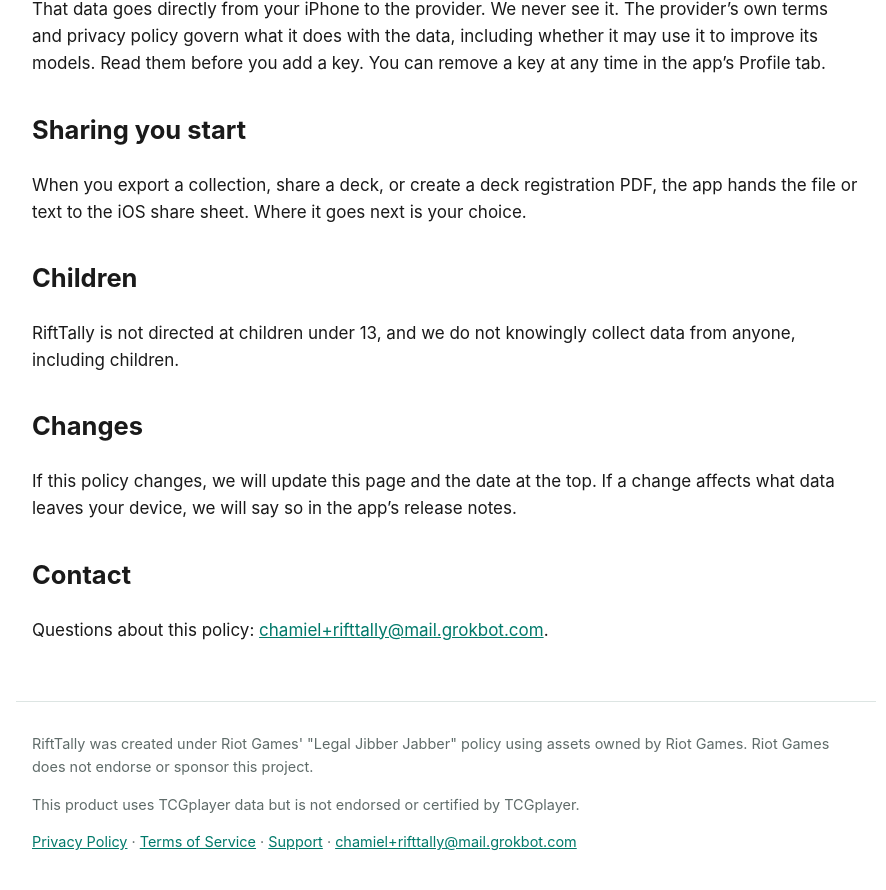
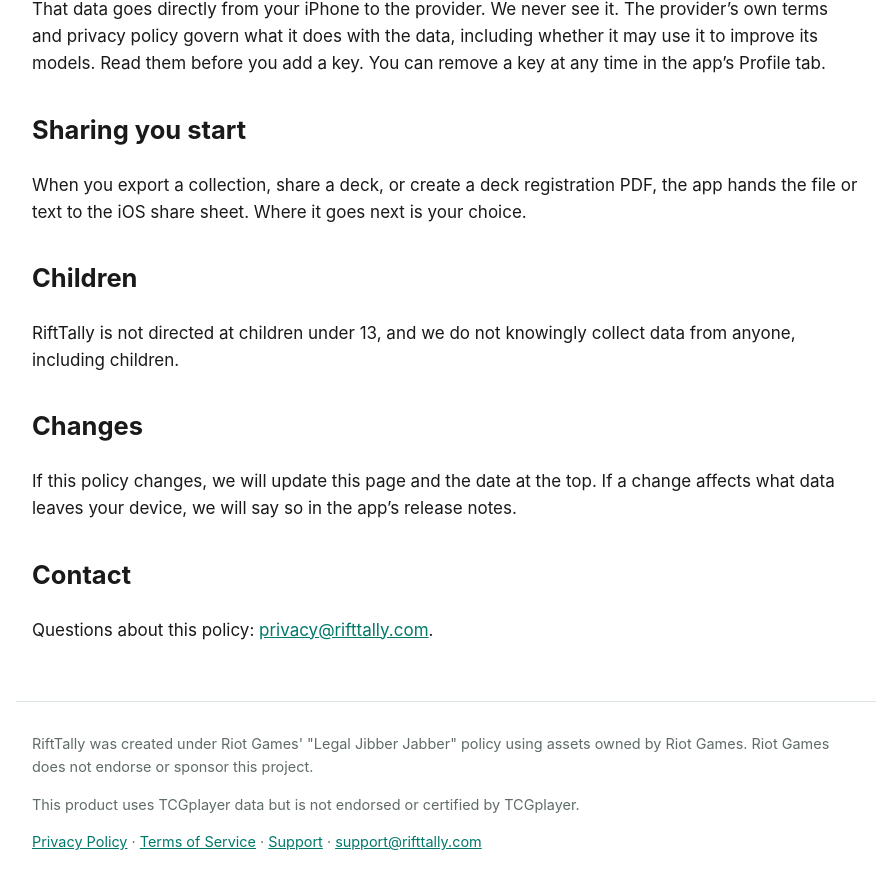
Before and after one commit to michael-huang87/rifttally, a Jekyll site: the page built from privacy.md, in a window 1280 px wide and 900 px high, scrolled down 2051 px. Shown: the top 890 px of the window, without its empty margins (194-1080 px from the left). Built offline with Jekyll 4.4.1, drawn with Linux system fonts in a browser that asks for light colours.

Commit message:
Use rifttally.com contact emails

```diff
--- a/_config.yml
+++ b/_config.yml
@@ -1,6 +1,7 @@
 # Public details every page reads. Change a value here and every page follows.
 app_name: RiftTally
-contact_email: chamiel+rifttally@mail.grokbot.com
+contact_email: support@rifttally.com
+privacy_email: privacy@rifttally.com
 # PLACEHOLDER: paste the App Store URL once the app is live. Empty shows "Coming soon to the App Store".
 app_store_url: ""
 policy_date: October 25, 2026
--- a/privacy.md
+++ b/privacy.md
@@ -70,4 +70,4 @@
 
 ## Contact
 
-Questions about this policy: <a href="mailto:{{ site.contact_email }}">{{ site.contact_email }}</a>.
+Questions about this policy: <a href="mailto:{{ site.privacy_email }}">{{ site.privacy_email }}</a>.
```
